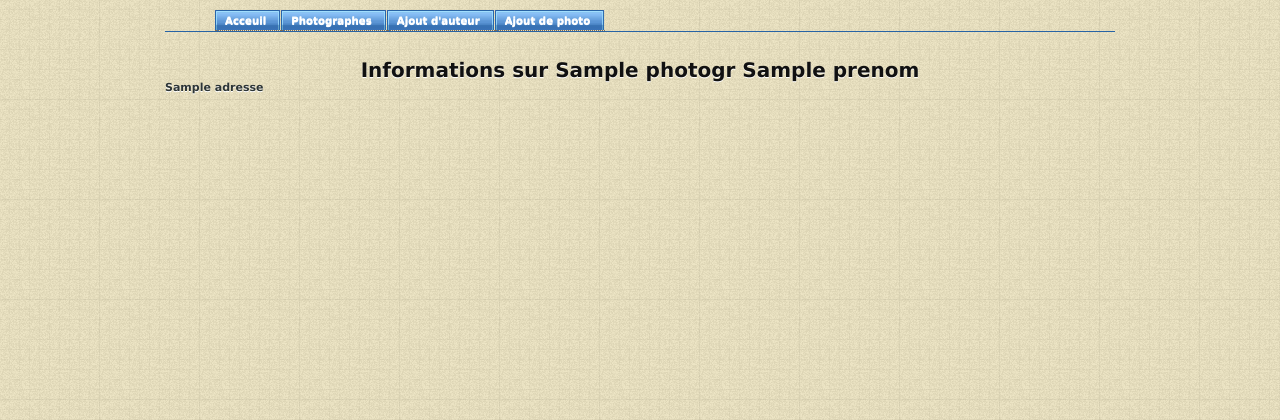
After one commit to lasco/Galerie, a Django app: template templates/infoauteur.html in a window 1280 px wide. The commit adds this page. Shown: the top 420 px of the page. Run offline with Django 3.2, Linux system fonts and the light colour scheme; the template is opened without the code that fills it: most values are stand-ins (such as "Sample title", 1, 10 or a date in 2020).

Commit message:
ajout de la page infoauteur.html

```diff
--- /dev/null
+++ b/templates/infoauteur.html
@@ -0,0 +1,19 @@
+{% extends "base.html" %}
+{% block title %}photographes{% endblock %}
+{% block page-id %}Add-invoice{% endblock %}
+{% block content %}
+
+    <div id="menu">
+          <ul>
+            <li><a href="{% url galerie %}"><span>Acceuil</span></a></li>
+            <li><a href="{% url photographe %}"><span>Photographes</span></a></li>
+            <li><a href="{% url ajoutautor %}"><span>Ajout d'auteur</span></a></li>
+            <li><a href="{% url ajoutphoto %}"><span>Ajout de photo </span></a></li>
+          </ul>
+    </div>
+        {% for auteur in autor %}
+            <h1>Informations sur {{auteur.nom}} {{auteur.prenom}}</h1>
+        <p>{{auteur.adresse}}</p>
+        {% endfor %}
+
+{% endblock %}
--- a/templates/photographe.html
+++ b/templates/photographe.html
@@ -21,7 +21,7 @@
             <th>E-mail</th>
             {% for autor in photogr %}
                 <tr>
-                    <td>{{autor.nom}}</td>
+                    <td><a href='{% url infoauteur autor.id  %}'> {{autor.nom}} </a></td>
                     <td>{{autor.prenom}}</td>
                     <td>{{autor.date1}}</td>
                     <td>{{autor.email}}</td>
```
Also changed, not shown: afrikimage/views.py (+11 -14 lines), urls.py (+9 -0 lines).
